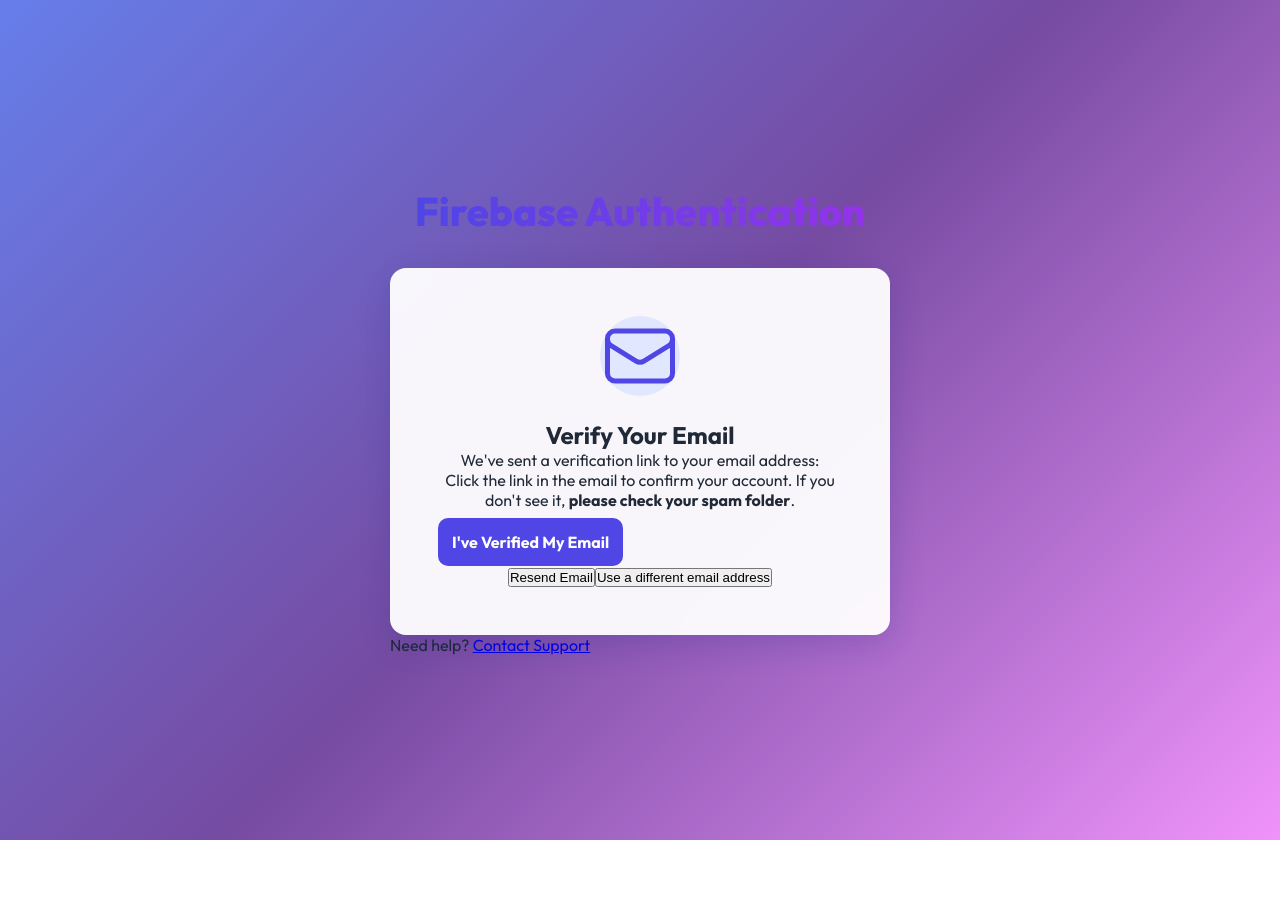
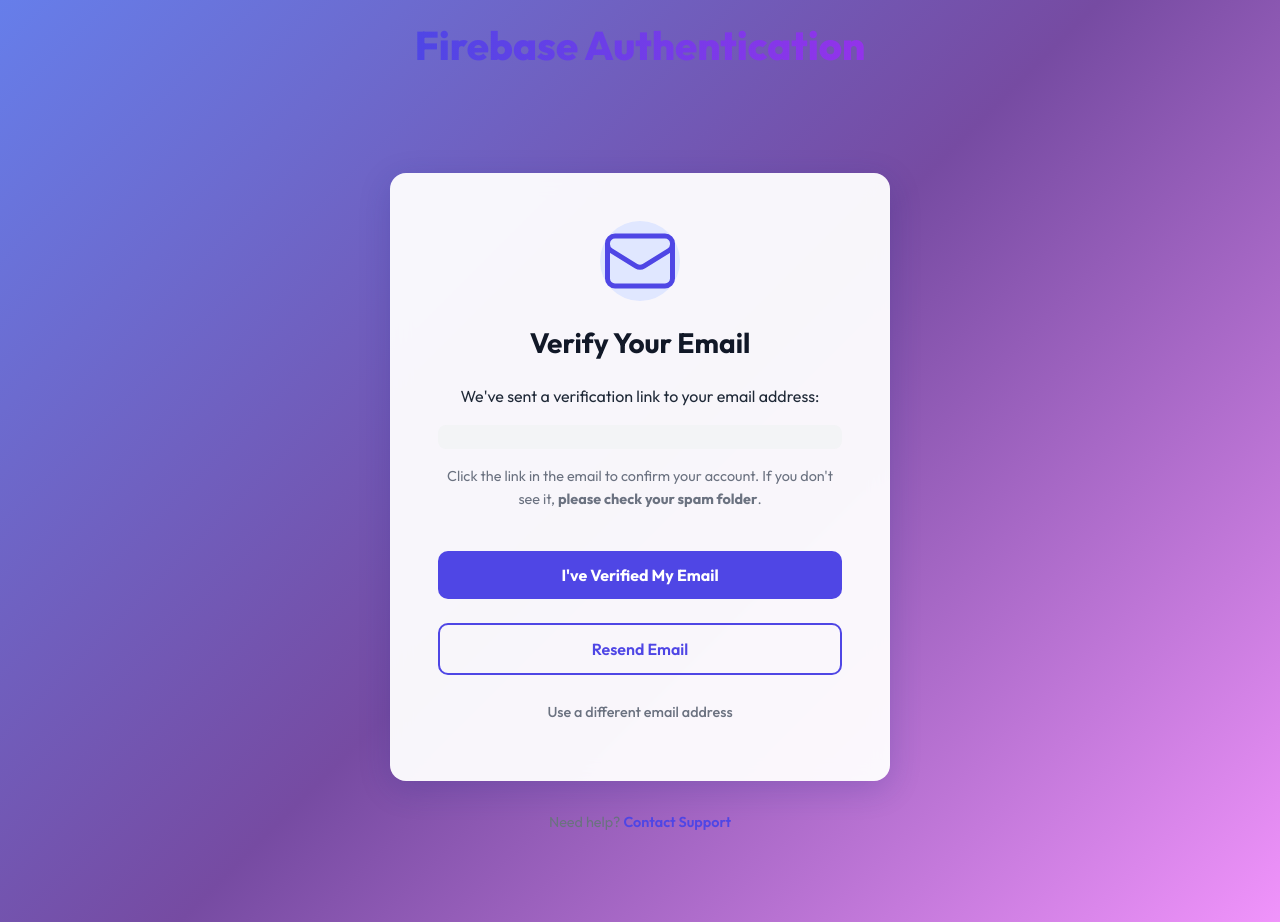
Before and after one commit to Nat-111/Firebase_auth-_with_email_and_password-, a React (Vite) app: page /verify-email in a window 1280 px wide. Before the commit the page ends 840 px from the top, so only its background shows below. Built offline with nearby package versions, Linux system fonts and the light colour scheme; no server answers.

Commit message:
style: enhance verify email buttons with premium design and hover effects

```diff
--- a/src/App.css
+++ b/src/App.css
@@ -286,3 +286,156 @@
   border-radius: 50%;
   margin: 0 auto 1.5rem;
 }
+
+/* Secondary Button (for Resend Email) */
+.btn-secondary {
+  background: transparent;
+  color: var(--primary-color);
+  padding: 14px 24px;
+  border-radius: 10px;
+  border: 2px solid var(--primary-color);
+  font-family: inherit;
+  font-weight: 600;
+  font-size: 1rem;
+  cursor: pointer;
+  transition: var(--transition);
+  margin-top: 0.5rem;
+  display: flex;
+  align-items: center;
+  justify-content: center;
+  gap: 10px;
+  width: 100%;
+}
+
+.btn-secondary:hover:not(:disabled) {
+  background: var(--primary-color);
+  color: white;
+  transform: translateY(-2px);
+  box-shadow: 0 4px 12px rgba(79, 70, 229, 0.25);
+}
+
+.btn-secondary:active:not(:disabled) {
+  transform: translateY(0);
+}
+
+.btn-secondary:disabled {
+  opacity: 0.5;
+  cursor: not-allowed;
+  border-color: #9ca3af;
+  color: #9ca3af;
+}
+
+/* Link Button (for "Use different email") */
+.btn-link {
+  background: transparent;
+  color: var(--text-muted);
+  padding: 12px;
+  border: none;
+  font-family: inherit;
+  font-weight: 500;
+  font-size: 0.9rem;
+  cursor: pointer;
+  transition: var(--transition);
+  text-decoration: none;
+  width: 100%;
+  margin-top: 0;
+}
+
+.btn-link:hover {
+  color: var(--primary-color);
+  text-decoration: underline;
+}
+
+/* Verify Actions Container */
+.verify-actions {
+  display: flex;
+  flex-direction: column;
+  gap: 1rem;
+  margin-top: 2rem;
+}
+
+/* Verify Page Layout */
+.verify-page-wrapper {
+  display: flex;
+  flex-direction: column;
+  align-items: center;
+  justify-content: center;
+  min-height: 100vh;
+  padding: 2rem;
+}
+
+.verify-title {
+  font-size: 1.75rem;
+  font-weight: 700;
+  color: #111827;
+  margin-bottom: 1.5rem;
+}
+
+.verify-body {
+  margin-bottom: 1.5rem;
+}
+
+.instruction-text {
+  color: var(--text-main);
+  font-size: 1rem;
+  line-height: 1.6;
+  margin-bottom: 1rem;
+}
+
+.user-email-badge {
+  background: #f3f4f6;
+  color: var(--primary-color);
+  font-weight: 600;
+  padding: 12px 20px;
+  border-radius: 8px;
+  margin: 1rem 0;
+  font-size: 1rem;
+  word-break: break-all;
+}
+
+.subtext {
+  color: var(--text-muted);
+  font-size: 0.9rem;
+  line-height: 1.6;
+  margin-top: 1rem;
+}
+
+/* Feedback alerts */
+.feedback-alert {
+  padding: 12px 16px;
+  border-radius: 8px;
+  margin-bottom: 1rem;
+  font-size: 0.9rem;
+  font-weight: 500;
+  text-align: center;
+}
+
+.feedback-alert.success {
+  background: var(--success-bg);
+  color: var(--success-text);
+  border: 1px solid rgba(6, 95, 70, 0.2);
+}
+
+.feedback-alert.error-box {
+  background: var(--error-bg);
+  color: var(--error-text);
+  border: 1px solid rgba(153, 27, 27, 0.2);
+}
+
+/* Help Footer */
+.help-footer {
+  margin-top: 2rem;
+  color: var(--text-muted);
+  font-size: 0.9rem;
+}
+
+.help-footer a {
+  color: var(--primary-color);
+  text-decoration: none;
+  font-weight: 600;
+  transition: var(--transition);
+}
+
+.help-footer a:hover {
+  text-decoration: underline;
+}
```
